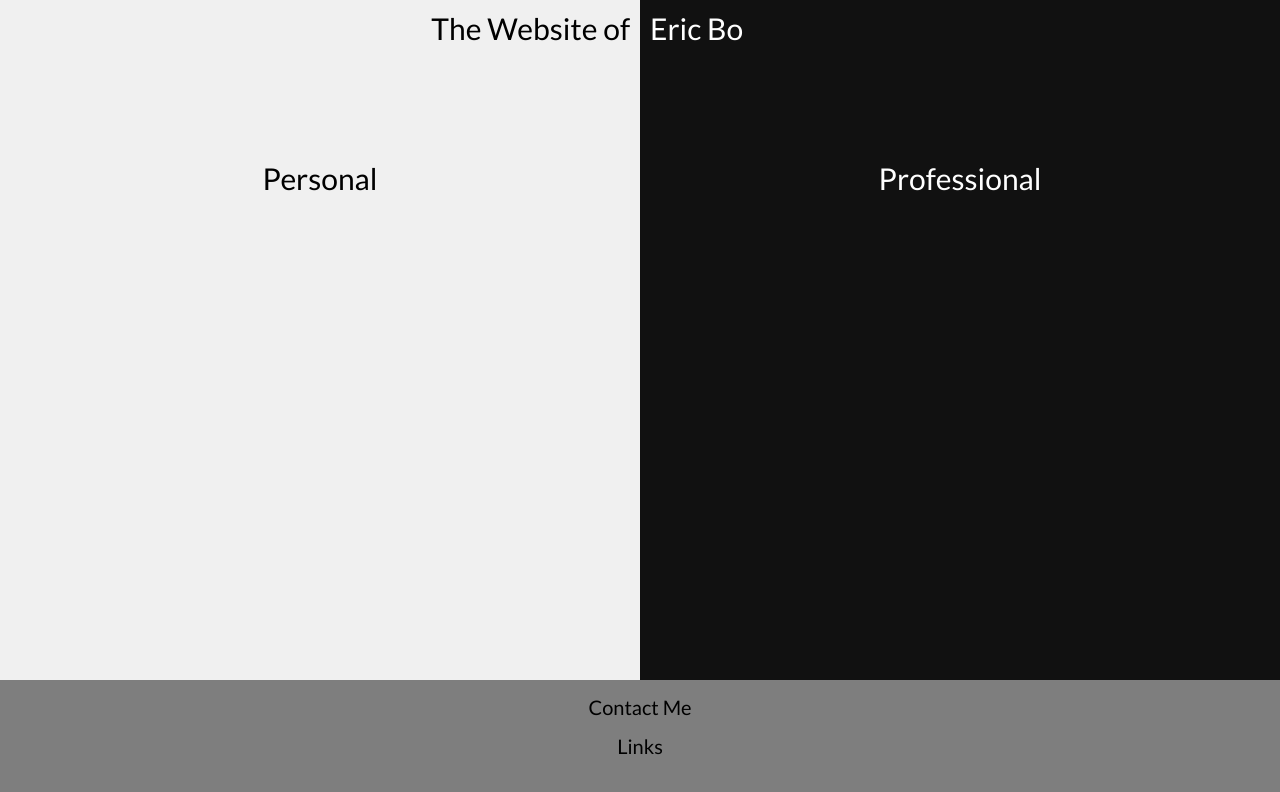
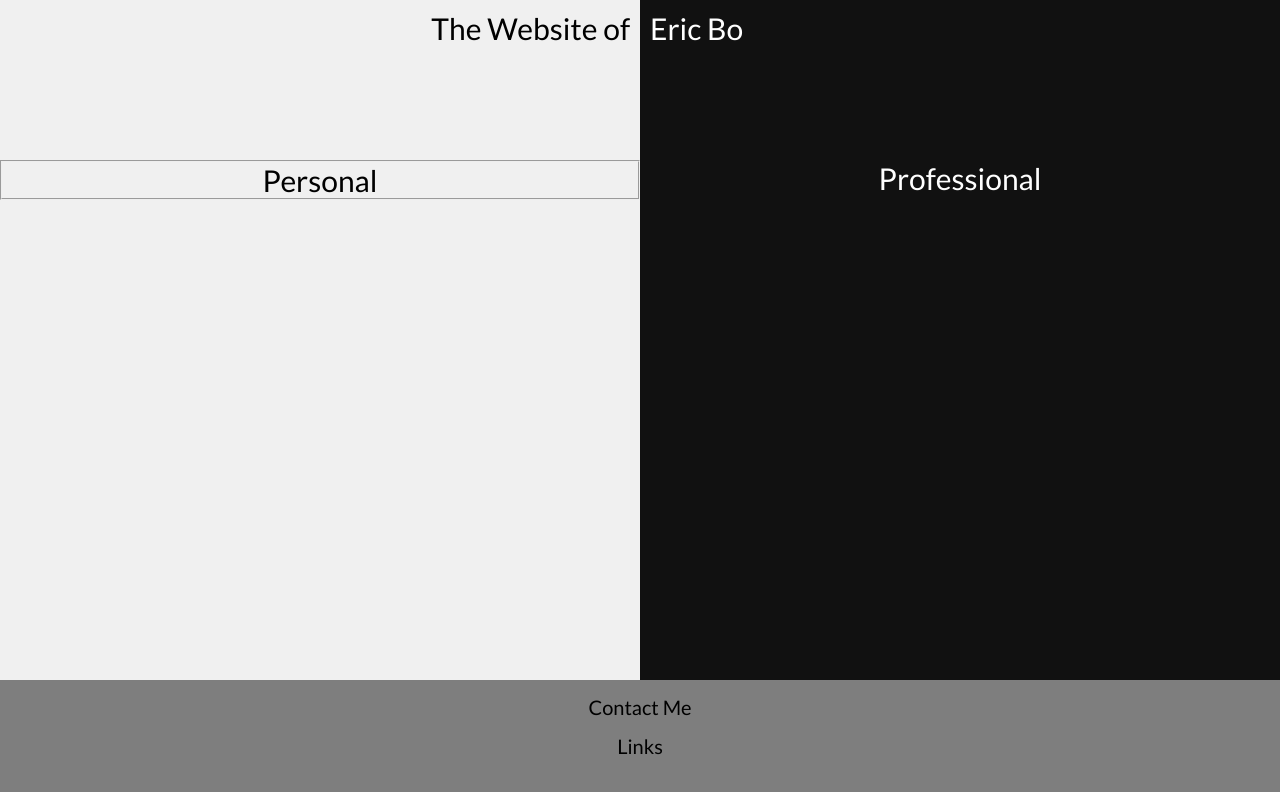
Before and after one commit to ericybo/ericybo.github.io, a plain HTML site: page index.html in a window 1280 px wide. Drawn offline with nearby package versions, Linux system fonts and the light colour scheme.

Commit message:
attempt to add border

```diff
--- a/assets/css/style.css
+++ b/assets/css/style.css
@@ -55,6 +55,11 @@
 	margin: 15px;
 }
 
+#personal {
+	border-style: groove;
+	border-width: 2px;
+}
+
 /* DOCUMENT SET UP */
 
 /*body, html {
--- a/index.html
+++ b/index.html
@@ -11,11 +11,11 @@
     <body>
         <div id="personal-panel">
             <div class="text" id="title">The Website of</div>
-            <div class="text">Personal</div>
+            <div class="text" id="personal">Personal</div>
         </div>
         <div id="professional-panel">
             <div class="text" id="name">Eric Bo</div>
-            <div class="text">Professional</div>
+            <div class="text" id="professional">Professional</div>
         </div>
         <div id="contact-footer">
             <div class="footer-text">Contact Me</div>
```
